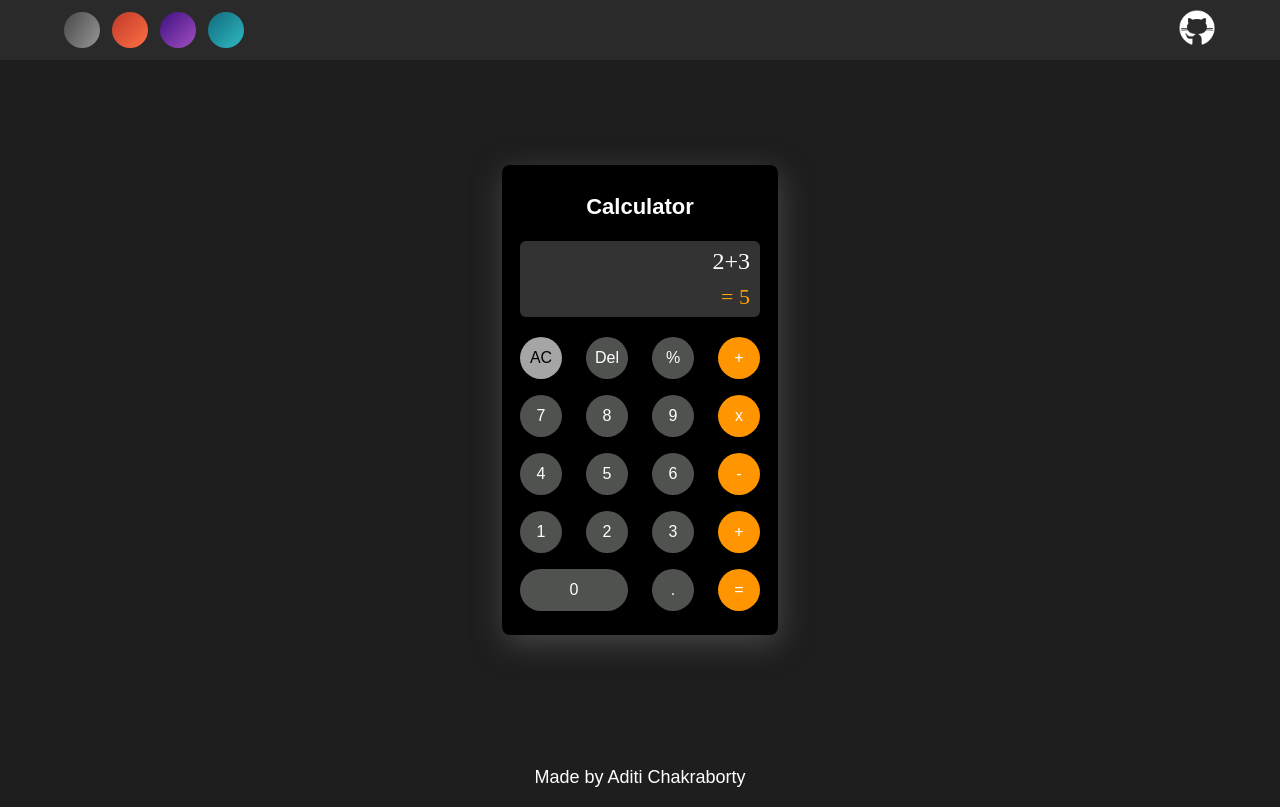
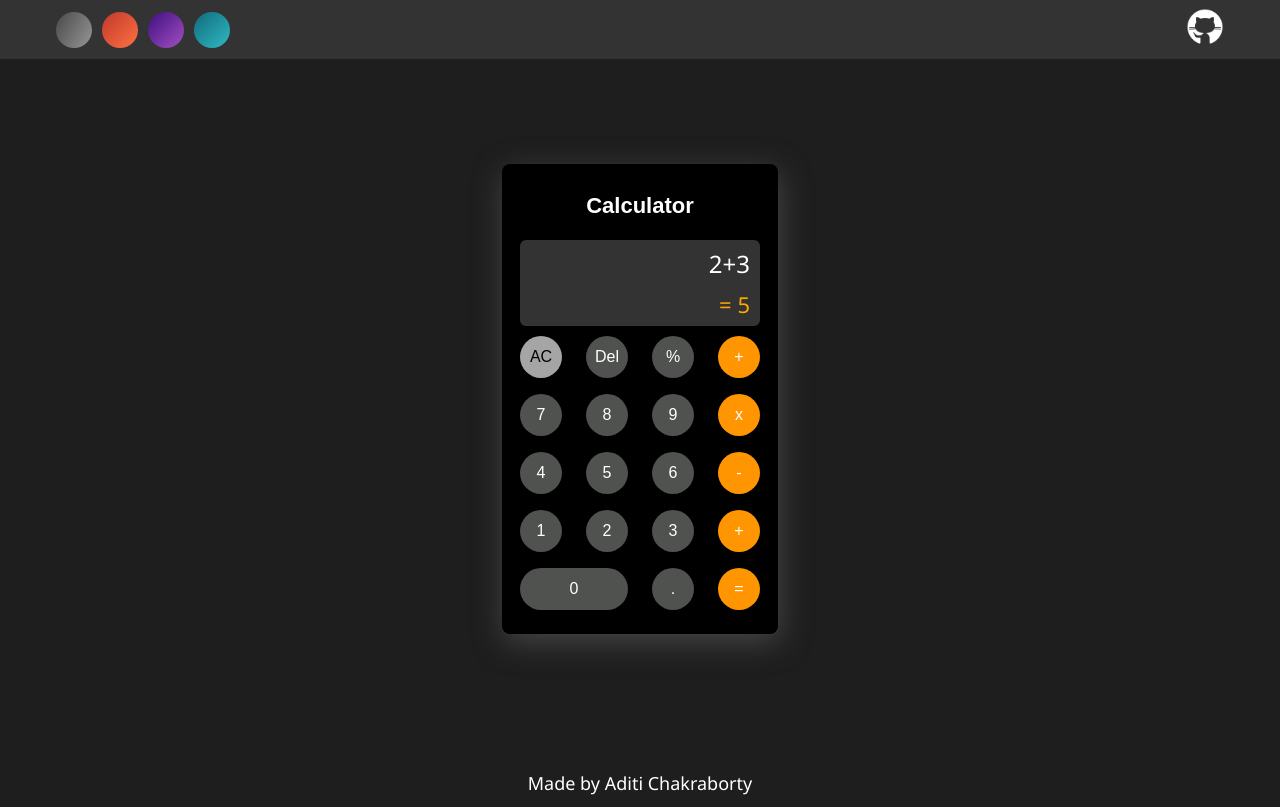
Before and after one commit to aditi748/calculator, a plain HTML site: page index.html in a window 1280 px wide. Drawn offline with Linux system fonts and the light colour scheme.

Commit message:
Update style.css

```diff
--- a/style.css
+++ b/style.css
@@ -6,29 +6,45 @@
 
 html,
 body {
-  height: 100%;
+  min-height: 100vh;
+  height: auto;
   background-color: #1e1e1e;
+  font-family: "Segoe UI", Tahoma, Geneva, Verdana, sans-serif;
+  overflow-y: auto;
+  color: white;
+}
+
+body {
+  overflow-x: auto;
+  min-width: 360px;
 }
 
 nav {
+  width: 100%;
+  background-color: #333;
+  position: sticky;
+  top: 0;
+  z-index: 1000;
   display: flex;
   justify-content: center;
-  background-color: #2a2a2a;
 }
 
 .nav-container {
-  width: 90%;
-  align-self: center;
-  height: 60px;
-  background-color: #2a2a2a;
+  width: 100%;
+  max-width: 1200px;
   display: flex;
+  align-items: center;
   justify-content: space-between;
+  gap: 20px;
+  padding: 8px 16px;
+  min-width: 300px;
+  flex-wrap: nowrap;
 }
 
 .nav-bar {
   display: flex;
-  align-items: center;
-  gap: 12px;
+  gap: 10px;
+  flex-shrink: 0;
 }
 
 .theme {
@@ -343,13 +359,12 @@ nav .links:hover {
   display: flex;
   justify-content: center;
   align-items: center;
+  padding: 60px 20px 80px;
+  min-height: calc(100vh - 60px - 40px);
 }
 
 .container {
-  position: absolute;
-  top: 50%;
-  left: 50%;
-  transform: translate(-50%, -50%);
+  margin: auto;
   display: grid;
   grid-template-rows: 36px 48px 16px 42px 42px 42px 42px 42px;
   grid-template-columns: 42px 42px 42px 42px;
@@ -363,7 +378,6 @@ nav .links:hover {
 p {
   grid-column: 1/5;
   color: white;
-  grid-column: 1/5;
   display: flex;
   justify-content: center;
   align-items: center;
@@ -442,17 +456,15 @@ p {
 }
 
 footer {
-  width: 100%;
+  text-align: center;
   padding: 12px 0;
-  text-align: center;
   font-size: 18px;
-  font-family: Arial, Helvetica, sans-serif;
   font-weight: 500;
   color: white;
-  position: fixed;
-  bottom: 0;
-  left: 0;
-  z-index: 10;
+  background-color: transparent;
+  display: flex;
+  justify-content: center;
+  align-items: center;
 }
 
 @media screen and (max-width: 992px) {
@@ -497,6 +509,10 @@ footer {
 }
 
 @media screen and (max-width: 600px) {
+  nav {
+    display: flex;
+    justify-content: center;
+  }
   .nav-container {
     width: 92%;
   }
```
